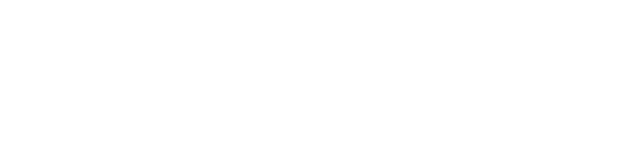
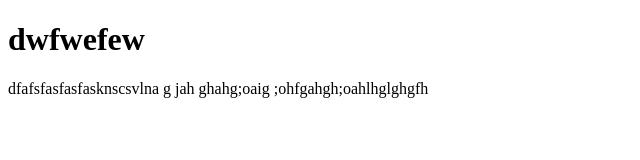
Before and after one commit to OussamaSALAHOUELHADJ/git-demo2, a plain HTML site: page index.html in a window 1280 px wide. Shown: the whole page, without its empty margins (0-640 px from the left). Drawn offline with Linux system fonts and the light colour scheme.

Commit message:
added index.html

```diff
--- a/index.html
+++ b/index.html
@@ -7,6 +7,7 @@
     <title>Document</title>
 </head>
 <body>
-
+    <h1>dwfwefew</h1>
+    <p>dfafsfasfasfasknscsvlna g jah ghahg;oaig ;ohfgahgh;oahlhglghgfh</p>
 </body>
 </html>
```
